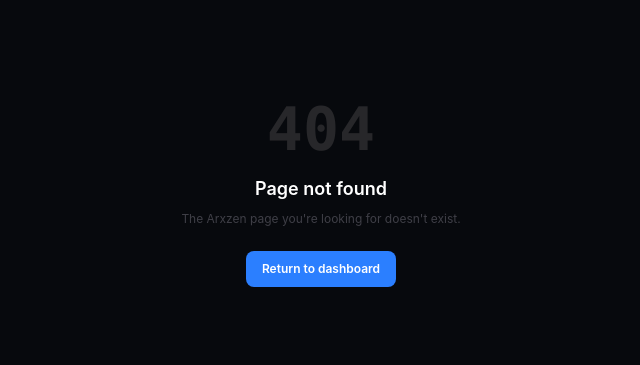
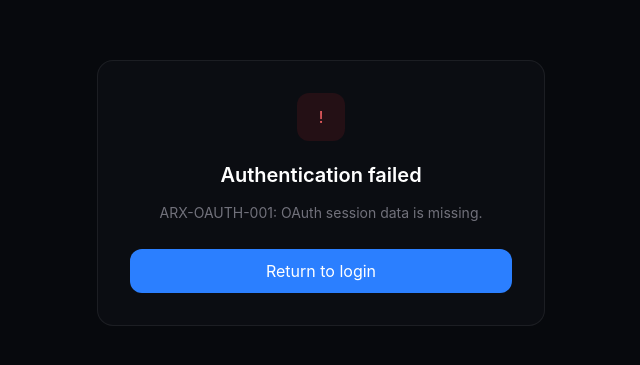
Before and after one commit to spheinxzz/Arxzen, a React (Vite) app in the folder frontend/: page /oauth/callback in a window 1280 px wide. Before the commit this address had no page. Shown: the part 207-572 px from the top of the page, without its empty margins (319-959 px from the left). Built offline with nearby package versions, Linux system fonts and the light colour scheme.

Commit message:
Add OAuthCallback route to App component

```diff
--- a/frontend/src/App.jsx
+++ b/frontend/src/App.jsx
@@ -23,6 +23,8 @@ import Security from "./pages/Security";
 import Settings from "./pages/Settings";
 import NotFound from "./pages/NotFound";
 
+import OAuthCallback from "./pages/OAuthCallback";
+
 export default function App() {
   return (
     <BrowserRouter>
@@ -32,6 +34,11 @@ export default function App() {
         <Route path="/login" element={<Login />} />
 
         <Route path="/register" element={<Register />} />
+
+        <Route
+          path="/oauth/callback"
+          element={<OAuthCallback />}
+        />
 
         <Route
           path="/forgot-password"
```
